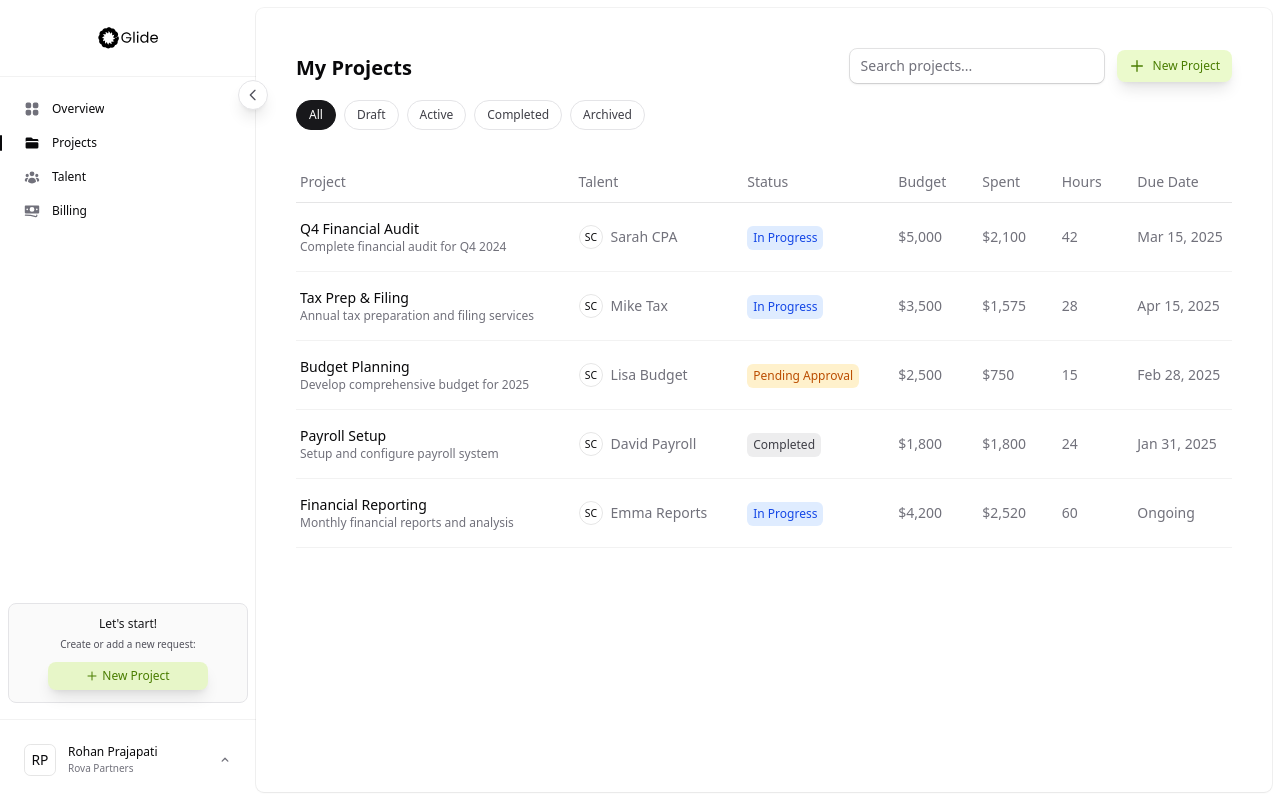
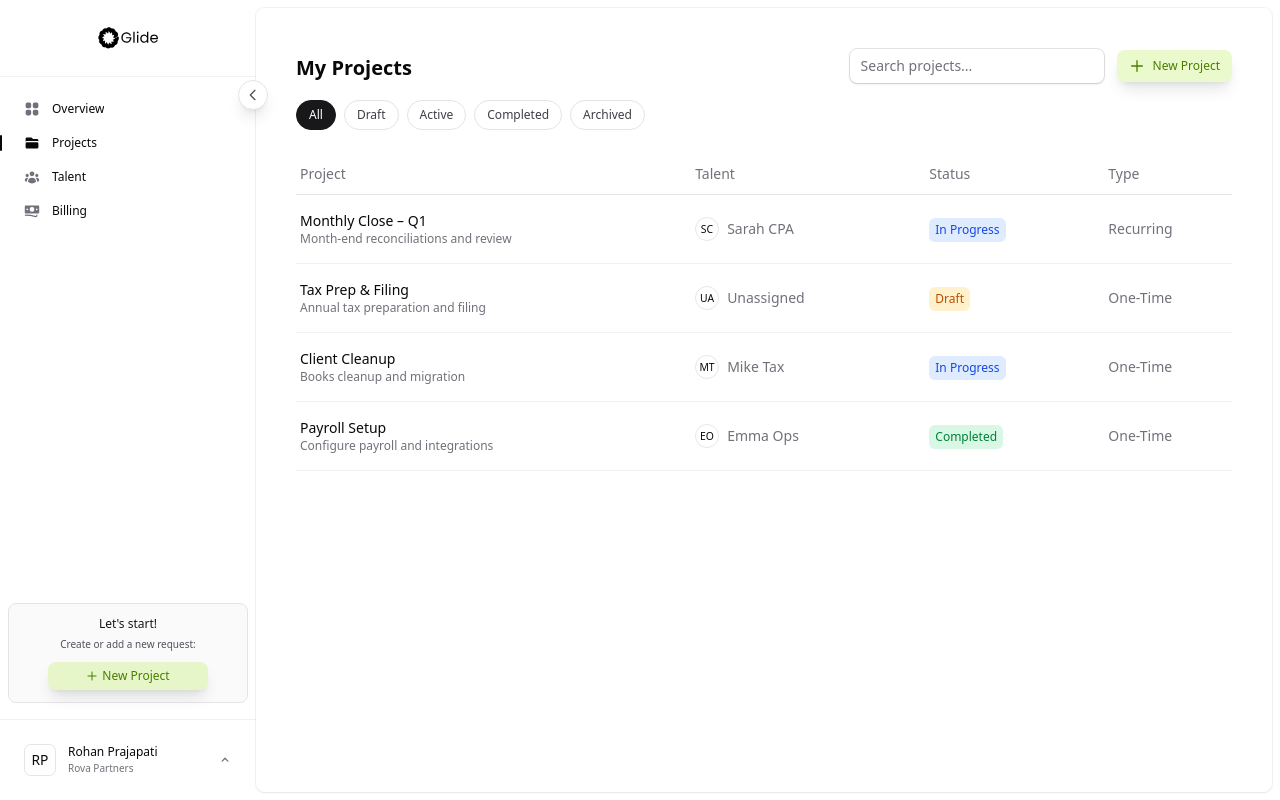
Before and after one commit to aryanvc/Glide-Front-End, a Next.js app in the folder glide-frontend/: page /accounting-dashboard/projects in a window 1280 px wide. Built offline with nearby package versions, Linux system fonts and the light colour scheme; a web font is replaced by a local one.

Commit message:
refactor(projects): simplify columns to Title/Talent/Status/Type; add Unassigned example

```diff
--- a/glide-frontend/src/app/(app)/accounting-dashboard/projects/page.jsx
+++ b/glide-frontend/src/app/(app)/accounting-dashboard/projects/page.jsx
@@ -11,63 +11,35 @@ import { Input } from '@/components/input'
 const initialProjects = [
   {
     id: 'PRJ-001',
-    name: 'Q4 Financial Audit',
-    description: 'Complete financial audit for Q4 2024',
+    name: 'Monthly Close – Q1',
+    description: 'Month-end reconciliations and review',
     talent: 'Sarah CPA',
-    status: 'In Progress',
-    budget: '$5,000',
-    spent: '$2,100',
-    hoursLogged: 42,
-    dueDate: 'Mar 15, 2025',
-    createdDate: 'Jan 1, 2025',
+    status: 'In Progress', // In Progress | Completed | Draft | Archived
+    type: 'Recurring',     // Recurring | One-Time
   },
   {
     id: 'PRJ-002',
     name: 'Tax Prep & Filing',
-    description: 'Annual tax preparation and filing services',
-    talent: 'Mike Tax',
-    status: 'In Progress',
-    budget: '$3,500',
-    spent: '$1,575',
-    hoursLogged: 28,
-    dueDate: 'Apr 15, 2025',
-    createdDate: 'Jan 5, 2025',
+    description: 'Annual tax preparation and filing',
+    talent: 'Unassigned',
+    status: 'Draft',
+    type: 'One-Time',
   },
   {
     id: 'PRJ-003',
-    name: 'Budget Planning',
-    description: 'Develop comprehensive budget for 2025',
-    talent: 'Lisa Budget',
-    status: 'Pending Approval',
-    budget: '$2,500',
-    spent: '$750',
-    hoursLogged: 15,
-    dueDate: 'Feb 28, 2025',
-    createdDate: 'Jan 10, 2025',
+    name: 'Client Cleanup',
+    description: 'Books cleanup and migration',
+    talent: 'Mike Tax',
+    status: 'In Progress',
+    type: 'One-Time',
   },
   {
     id: 'PRJ-004',
     name: 'Payroll Setup',
-    description: 'Setup and configure payroll system',
-    talent: 'David Payroll',
+    description: 'Configure payroll and integrations',
+    talent: 'Emma Ops',
     status: 'Completed',
-    budget: '$1,800',
-    spent: '$1,800',
-    hoursLogged: 24,
-    dueDate: 'Jan 31, 2025',
-    createdDate: 'Dec 15, 2024',
-  },
-  {
-    id: 'PRJ-005',
-    name: 'Financial Reporting',
-    description: 'Monthly financial reports and analysis',
-    talent: 'Emma Reports',
-    status: 'In Progress',
-    budget: '$4,200',
-    spent: '$2,520',
-    hoursLogged: 60,
-    dueDate: 'Ongoing',
-    createdDate: 'Dec 1, 2024',
+    type: 'One-Time',
   },
 ]
 
@@ -99,6 +71,14 @@ export default function ProjectsPage() {
     const matchesFilter = filter === 'All' ? true : category === filter
     return matchesSearch && matchesFilter
   })
+
+  const statusColor = (status) => {
+    if (status === 'Completed') return 'green'
+    if (status === 'In Progress') return 'blue'
+    if (status === 'Draft') return 'amber'
+    if (status === 'Archived') return 'zinc'
+    return 'zinc'
+  }
 
   return (
     <>
@@ -142,16 +122,13 @@ export default function ProjectsPage() {
         ))}
       </div>
 
-      <Table className="mt-8 [--gutter:--spacing(6)] lg:[--gutter:--spacing(10)]">
+      <Table className="mt-6 [--gutter:--spacing(6)] lg:[--gutter:--spacing(10)]">
         <TableHead>
           <TableRow>
             <TableHeader>Project</TableHeader>
             <TableHeader>Talent</TableHeader>
             <TableHeader>Status</TableHeader>
-            <TableHeader>Budget</TableHeader>
-            <TableHeader>Spent</TableHeader>
-            <TableHeader>Hours</TableHeader>
-            <TableHeader>Due Date</TableHeader>
+            <TableHeader>Type</TableHeader>
           </TableRow>
         </TableHead>
         <TableBody>
@@ -165,25 +142,21 @@ export default function ProjectsPage() {
               </TableCell>
               <TableCell>
                 <div className="flex items-center gap-2">
-                  <Avatar initials="SC" className="size-6" />
+                  <Avatar
+                    initials={
+                      project.talent === 'Unassigned'
+                        ? 'UA'
+                        : project.talent.split(' ').map((w) => w[0]).join('').slice(0, 2)
+                    }
+                    className="size-6"
+                  />
                   <span className="text-zinc-500 dark:text-zinc-400">{project.talent}</span>
                 </div>
               </TableCell>
               <TableCell>
-                <Badge
-                  color={
-                    project.status === 'Completed' ? 'zinc' :
-                    project.status === 'In Progress' ? 'blue' :
-                    'amber'
-                  }
-                >
-                  {project.status}
-                </Badge>
+                <Badge color={statusColor(project.status)}>{project.status}</Badge>
               </TableCell>
-              <TableCell className="text-zinc-500">{project.budget}</TableCell>
-              <TableCell className="text-zinc-500">{project.spent}</TableCell>
-              <TableCell className="text-zinc-500">{project.hoursLogged}</TableCell>
-              <TableCell className="text-zinc-500">{project.dueDate}</TableCell>
+              <TableCell className="text-zinc-500">{project.type}</TableCell>
             </TableRow>
           ))}
         </TableBody>
```
